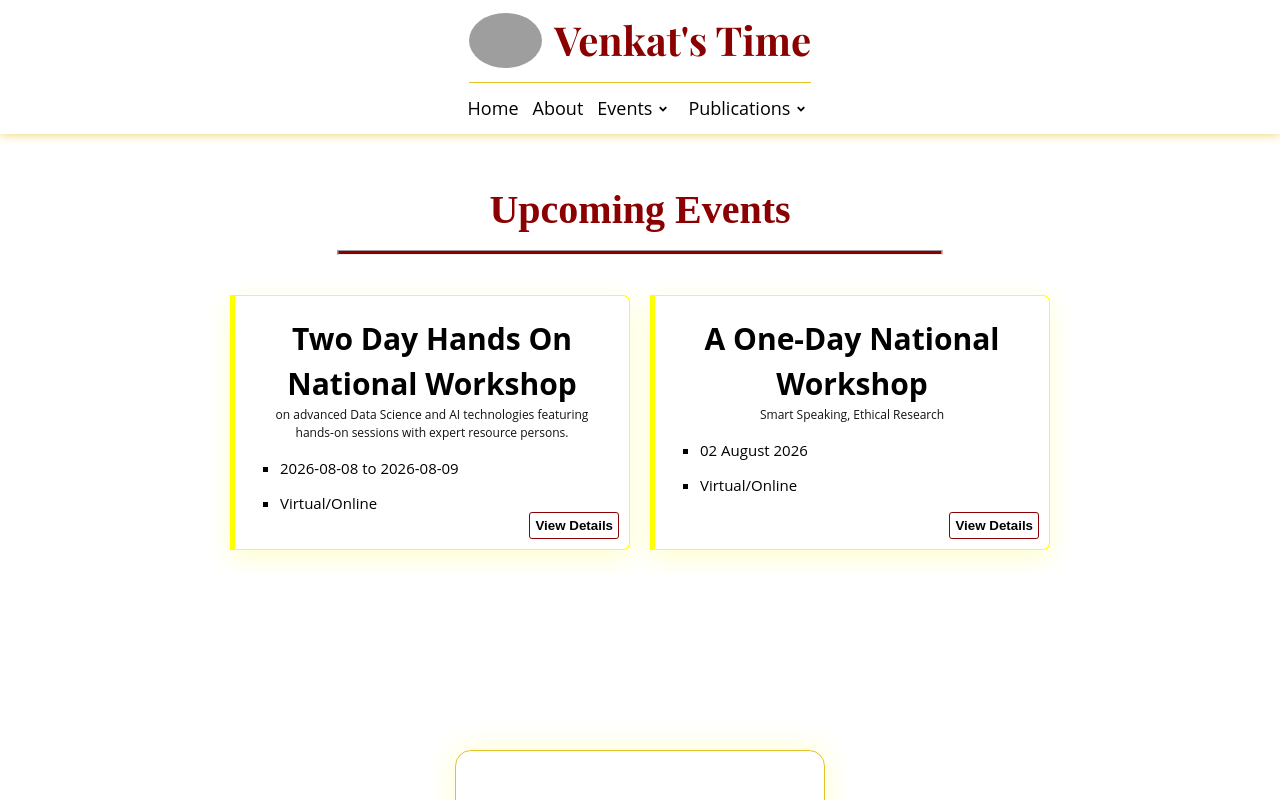
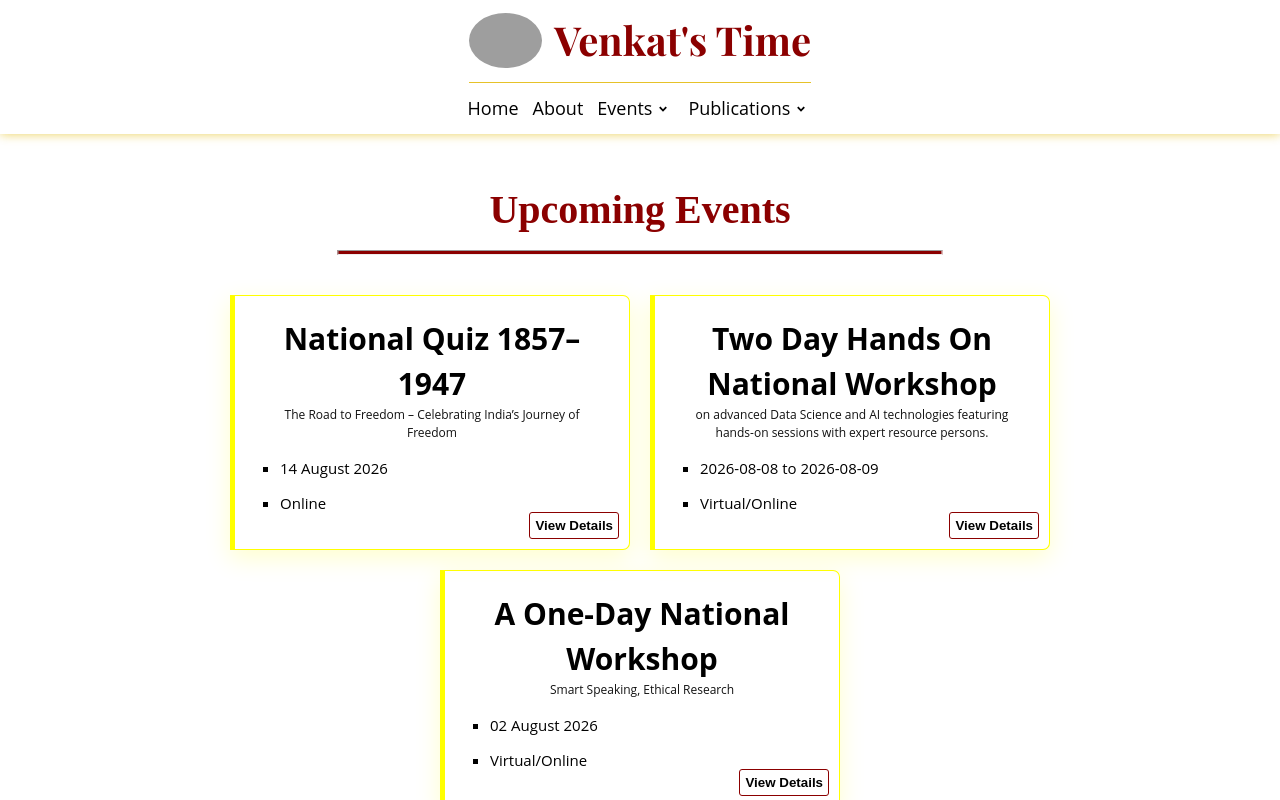
Before and after one commit to Poornima0230/venkatsTime, a React (Vite) app: page /upcomingEvents in a window 1280 px wide. Shown: the top 800 px of the page. Built offline with nearby package versions, Linux system fonts and the light colour scheme; grey boxes are pictures that could not be loaded; a web font is replaced by a local one.

Commit message:
uploaded upcoming event

```diff
--- a/data/upcomingEvents.json
+++ b/data/upcomingEvents.json
@@ -12,5 +12,13 @@
     "description": " on advanced Data Science and AI technologies featuring hands-on sessions with expert resource persons.",
     "date": "2026-08-08 to 2026-08-09",
     "mode": "Virtual/Online"
+  },
+  {
+    "id": 3,
+    "title": "National Quiz 1857–1947",
+    "description": "The Road to Freedom – Celebrating India’s Journey of Freedom",
+    "date": "14 August 2026",
+    "mode": "Online",
+    "time": "2 to 4 PM"
   }
 ]
--- a/src/pages/UpcomingEvents.jsx
+++ b/src/pages/UpcomingEvents.jsx
@@ -3,7 +3,7 @@ import events from "../../data/upcomingEvents.json";
 import { useState } from "react";
 import image1 from "../assets/upcomingEvent1.png";
 import image2 from "../assets/latest.jpeg";
-
+import image3 from "../assets/indep.jpeg";
 import { EventList } from "../components/events/EventList";
 import { EventModal } from "../components/events/EventModal";
 
@@ -13,6 +13,7 @@ export const UpcomingEvents = () => {
   const brochureFiles = {
     1: image1,
     2: image2,
+    3: image3,
   };
 
   const handleViewDetails = (event) => {
```
Also changed, not shown: src/assets/indep.jpeg (added).
